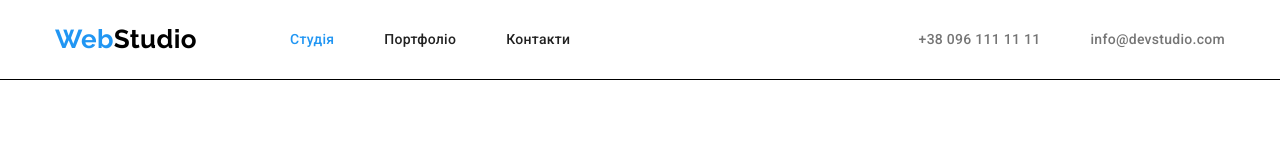
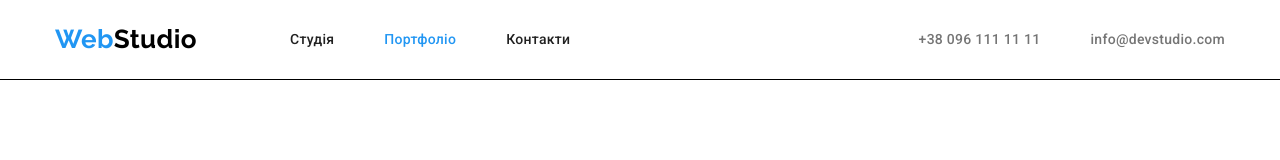
Before and after one commit to DOPinIT/goit-markup-hw-03, a plain HTML site: page portfolio.html in a window 1280 px wide. Shown: the top 160 px of the page. Drawn offline with nearby package versions, Linux system fonts and the light colour scheme.

Commit message:
Optimazation-hw3.3

```diff
--- a/portfolio.html
+++ b/portfolio.html
@@ -30,12 +30,12 @@
           >
           <ul class="nav-list">
             <li class="header-item list">
-              <a href="./index.html" class="header-link link">
-                <span class="current-page">Студія</span></a
-              >
+              <a href="./index.html" class="header-link link">Студія</a>
             </li>
             <li class="header-item list">
-              <a href="./portfolio.html" class="header-link link">Портфоліо</a>
+              <a href="./portfolio.html" class="header-link link"
+                ><span class="current-page">Портфоліо</span></a
+              >
             </li>
             <li class="header-item list">
               <a href="" class="header-link link">Контакти</a>
```
